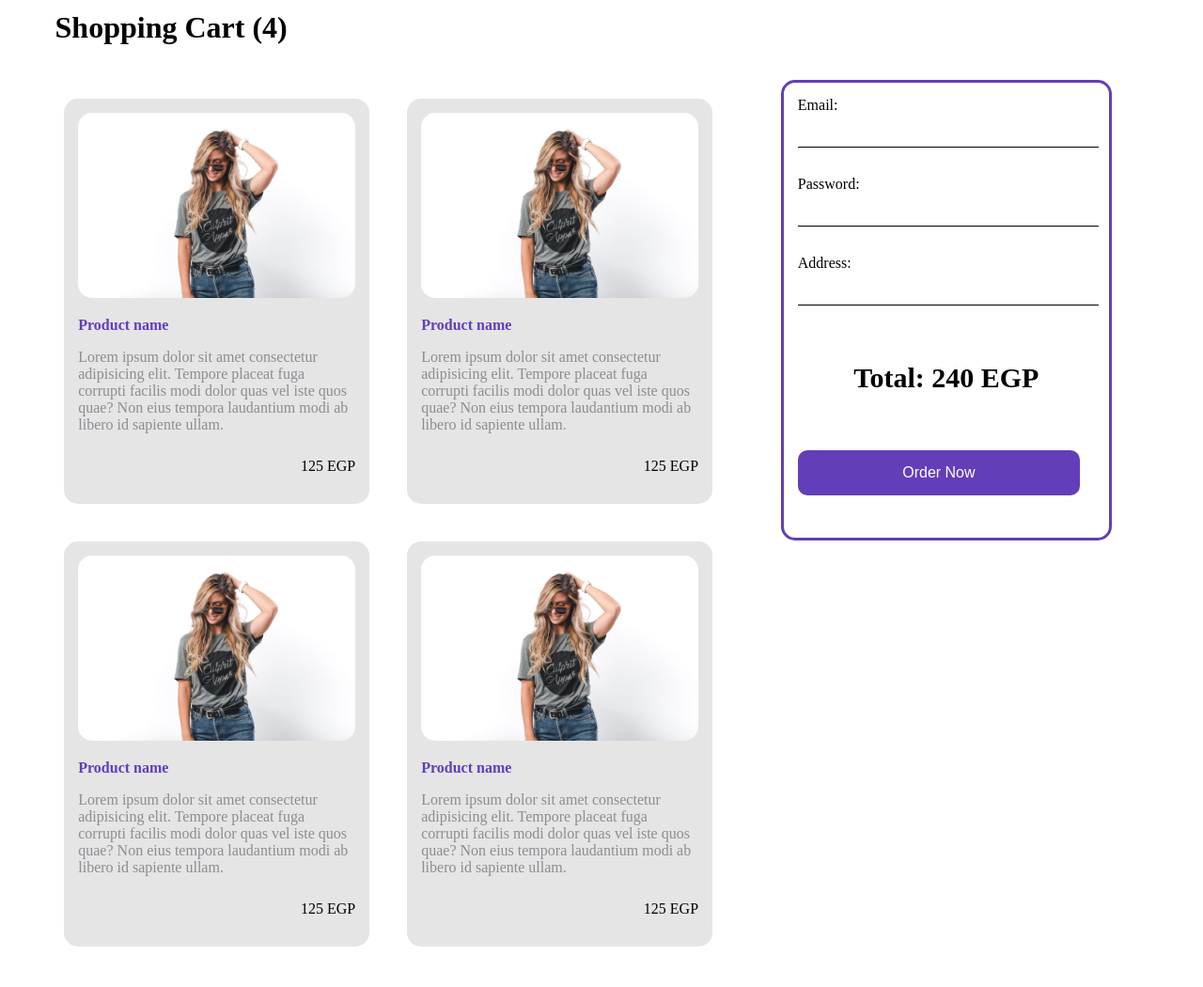
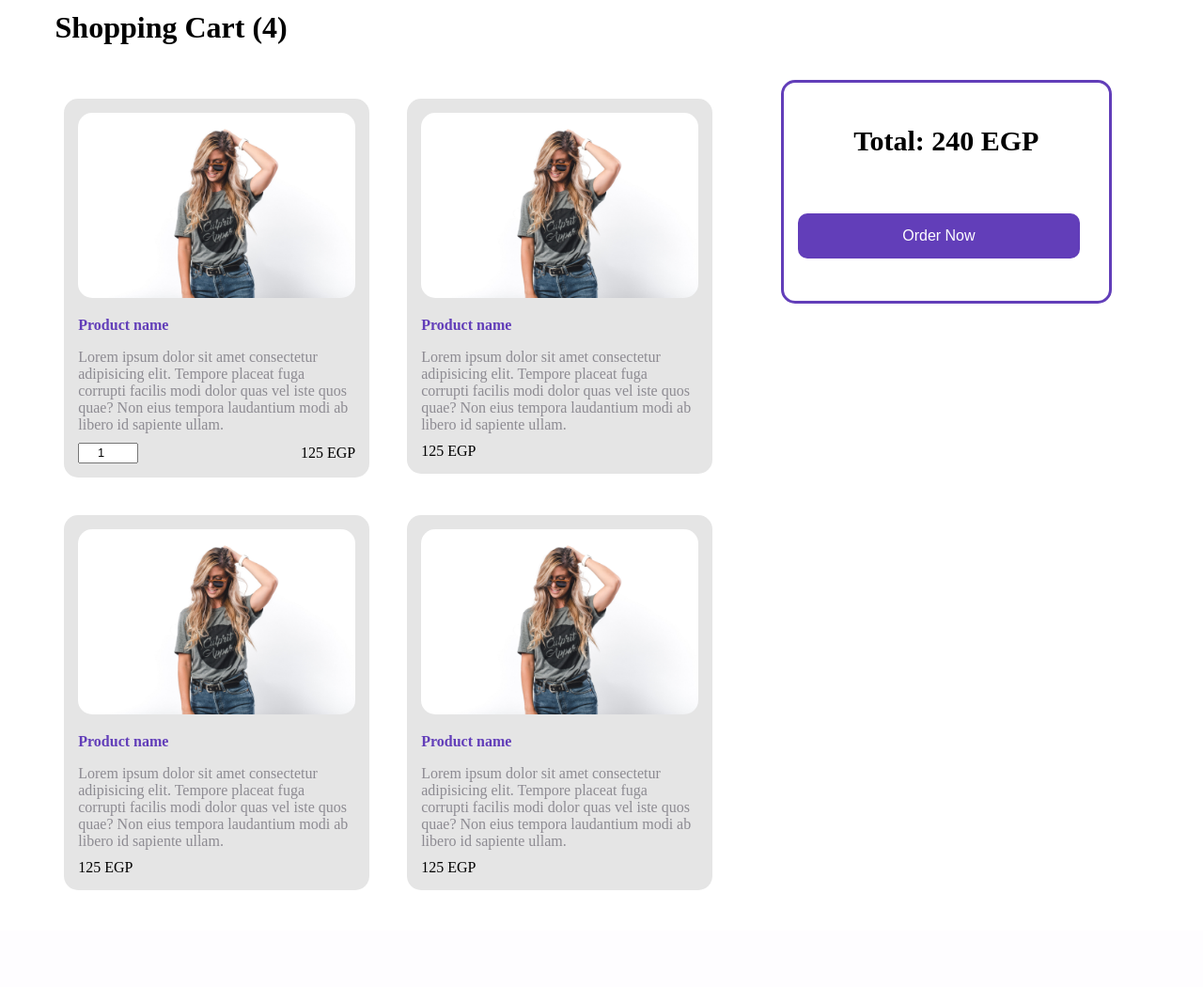
Before and after one commit to BackYard911/Shwpzy-E-Commerce, a PHP site: page /shoppingCart.html in a window 1280 px wide. Shown: the part 78-1128 px from the top of the page at 94% size. After the commit the page ends 1025 px from the top, so only its background shows below. Run offline with PHP 8.4, Linux system fonts and the light colour scheme.

Commit message:
added cart logic

```diff
--- a/css/shoppingCart.css
+++ b/css/shoppingCart.css
@@ -43,9 +43,22 @@ nav img{
 font-weight: bold;
 }
 
+.flex{
+  display:flex;
+  justify-content: space-between;
+  align-items: center;
+  flex-direction: row-reverse;
+}
 .price{
-  float: right;
-  color: black;
+  margin: 0;
+}
+.quantity{
+
+  padding: 0.1rem 0.3rem;
+  font-size: 0.8rem;
+  text-align: center;
+  max-width: 50px;
+  margin: 0;
 }
 
 .itemDetails{
--- /dev/null
+++ b/js/cart.js
@@ -0,0 +1,72 @@
+const cartProductsContainer = document.querySelector(".products-container");
+const cartProducts = JSON.parse(localStorage.getItem("cart"));
+const loggedUser = JSON.parse(localStorage.getItem("logged_user"));
+
+const BASE_URL = "http://localhost:8000/api/products/";
+(async () => {
+  if (cartProducts) {
+    cartProducts.forEach(async (pId) => {
+      /// get product
+      const response = await fetch(GET_PRODUCTS + pId, {
+        headers: {
+          Accept: "application/json",
+          "Content-Type": "application/json",
+          Authorization: `Bearer ${loggedUser.token}`,
+        },
+        method: "GET",
+      });
+      const product = await response.json();
+      const productElm = document.createElement("div");
+      productElm.className = "item";
+      productElm.setAttribute("product-id", product.id);
+      productElm.innerHTML = `
+          <img src=${product.product_images[0].url} class="itemImage" />
+                  <p class="productName">${product.title}</p>
+                  <p class="itemDetails">
+                    ${product.description}
+                  </p>
+                  <div class="flex">
+                    <p class="price">${product.price}</p>
+                    <input type="number" class="quantity" min="0" value="1" />
+                  </div>
+          `;
+      cartProductsContainer.appendChild(productElm);
+    });
+  }
+})();
+
+const orderBtn = document.querySelector(".orderButton");
+
+orderBtn.addEventListener("click", async (e) => {
+  e.preventDefault();
+  const total = document.querySelector(".totalCost").split(" ")[1];
+  //   const userId = loggedUser.user.id;
+
+  const productsElms = document.querySelector(".items");
+  const order_products = [];
+  productsElms.forEach((productsElm) => {
+    const quantity = productsElm.querySelector(".quantity").value;
+    if (quantity > 0) {
+      const product_id = productsElm.getAttribute("product-id");
+      order_products.push({ product_id, quantity });
+    }
+  });
+
+  const order = {
+    total,
+    order_products,
+  };
+  const POST_ORDER = "http://localhost:8000/api/orders";
+  const response = await fetch(BASE_URL, {
+    headers: {
+      Accept: "application/json",
+      "Content-Type": "application/json",
+    },
+    method: "POST",
+    body: JSON.stringify(order),
+  });
+  const result = await response.json();
+  if (result.message != "failed") {
+    location.replace("./index.html");
+  }
+});
--- a/shoppingCart.html
+++ b/shoppingCart.html
@@ -1,92 +1,84 @@
 <!DOCTYPE html>
 <html lang="en">
-
   <head>
-  <meta charset="UTF-8">
-  <meta http-equiv="X-UA-Compatible" content="IE=edge">
-  <meta name="viewport" content="width=device-width, initial-scale=1.0">
+    <meta charset="UTF-8" />
+    <meta http-equiv="X-UA-Compatible" content="IE=edge" />
+    <meta name="viewport" content="width=device-width, initial-scale=1.0" />
     <title>Document</title>
 
-    <link rel="stylesheet" href="css/all.min.css">
+    <!-- <link rel="stylesheet" href="css/all.min.css"> -->
 
-  <link rel="stylesheet" href="css/shoppingCart.css">
-  <link rel="stylesheet" href="css/style.css">
-
+    <link rel="stylesheet" href="css/shoppingCart.css" />
+    <link rel="stylesheet" href="css/style.css" />
   </head>
 
   <body>
-
-
-
     <nav>
-    <a href="index.html"><img src="images/logo.png" alt=""></a>
+      <a href="index.html"><img src="images/logo.png" alt="" /></a>
     </nav>
-
-
 
     <h1 style="padding-left: 4%">Shopping Cart (4)</h1>
     <div class="row">
-
       <div class="col-7 col-m-5 col-s-10 gridView">
-
-      <div class="row">
+        <div class="row products-container">
           <div class="item">
-          <img src="images/girl.jpg" class="itemImage">
-          <p class='productName'>Product name</p>
-          <p class='itemDetails'>Lorem ipsum dolor sit amet consectetur adipisicing elit. Tempore placeat fuga corrupti
-            facilis modi dolor quas vel iste quos quae? Non eius tempora laudantium modi ab libero id sapiente ullam.
+            <img src="images/girl.jpg" class="itemImage" />
+            <p class="productName">Product name</p>
+            <p class="itemDetails">
+              Lorem ipsum dolor sit amet consectetur adipisicing elit. Tempore
+              placeat fuga corrupti facilis modi dolor quas vel iste quos quae?
+              Non eius tempora laudantium modi ab libero id sapiente ullam.
             </p>
-          <p class='price'>125 EGP</p>
+            <div class="flex">
+              <p class="price">125 EGP</p>
+              <input type="number" class="quantity" min="0" value="1" />
+            </div>
           </div>
           <div class="item">
-          <img src="images/girl.jpg" class="itemImage">
-          <p class='productName'>Product name</p>
-          <p class='itemDetails'>Lorem ipsum dolor sit amet consectetur adipisicing elit. Tempore placeat fuga corrupti
-            facilis modi dolor quas vel iste quos quae? Non eius tempora laudantium modi ab libero id sapiente ullam.
+            <img src="images/girl.jpg" class="itemImage" />
+            <p class="productName">Product name</p>
+            <p class="itemDetails">
+              Lorem ipsum dolor sit amet consectetur adipisicing elit. Tempore
+              placeat fuga corrupti facilis modi dolor quas vel iste quos quae?
+              Non eius tempora laudantium modi ab libero id sapiente ullam.
             </p>
-          <p class='price'>125 EGP</p>
+            <p class="price">125 EGP</p>
           </div>
         </div>
 
         <div class="row">
           <div class="item">
-          <img src="images/girl.jpg" class="itemImage">
-          <p class='productName'>Product name</p>
-          <p class='itemDetails'>Lorem ipsum dolor sit amet consectetur adipisicing elit. Tempore placeat fuga corrupti
-            facilis modi dolor quas vel iste quos quae? Non eius tempora laudantium modi ab libero id sapiente ullam.
+            <img src="images/girl.jpg" class="itemImage" />
+            <p class="productName">Product name</p>
+            <p class="itemDetails">
+              Lorem ipsum dolor sit amet consectetur adipisicing elit. Tempore
+              placeat fuga corrupti facilis modi dolor quas vel iste quos quae?
+              Non eius tempora laudantium modi ab libero id sapiente ullam.
             </p>
-          <p class='price'>125 EGP</p>
+            <p class="price">125 EGP</p>
           </div>
           <div class="item">
-          <img src="images/girl.jpg" class="itemImage">
-          <p class='productName'>Product name</p>
-          <p class='itemDetails'>Lorem ipsum dolor sit amet consectetur adipisicing elit. Tempore placeat fuga corrupti
-            facilis modi dolor quas vel iste quos quae? Non eius tempora laudantium modi ab libero id sapiente ullam.
+            <img src="images/girl.jpg" class="itemImage" />
+            <p class="productName">Product name</p>
+            <p class="itemDetails">
+              Lorem ipsum dolor sit amet consectetur adipisicing elit. Tempore
+              placeat fuga corrupti facilis modi dolor quas vel iste quos quae?
+              Non eius tempora laudantium modi ab libero id sapiente ullam.
             </p>
-          <p class='price'>125 EGP</p>
+            <p class="price">125 EGP</p>
+          </div>
         </div>
       </div>
 
-    </div>
-
       <form class="col-3 col-m-5 col-s-10 orderForm">
-      <label for="fname">Email:</label><br>
-      <input type="text" class="text-line"><br>
-      <label for="lname">Password:</label><br>
-      <input type="text" class="text-line">
-      <label for="lname">Address:</label><br>
-      <input type="text" class="text-line">
-      <p class='totalCost'>Total: 240 EGP</p>
-      <input type="submit" value="Order Now" class='orderButton'>
+        <p class="totalCost">Total: 240 EGP</p>
+        <input type="submit" value="Order Now" class="orderButton" />
       </form>
     </div>
-
 
     <script src="js/jquery-3.5.1.slim.min.js"></script>
     <script src="js/popper.min.js"></script>
     <script src="js/bootstrap.min.js"></script>
-  <script src="js/script.js"></script>
-
+    <script src="js/cart.js"></script>
   </body>
-
 </html>
```
Lines whose indentation alone changed are shown as unchanged.
